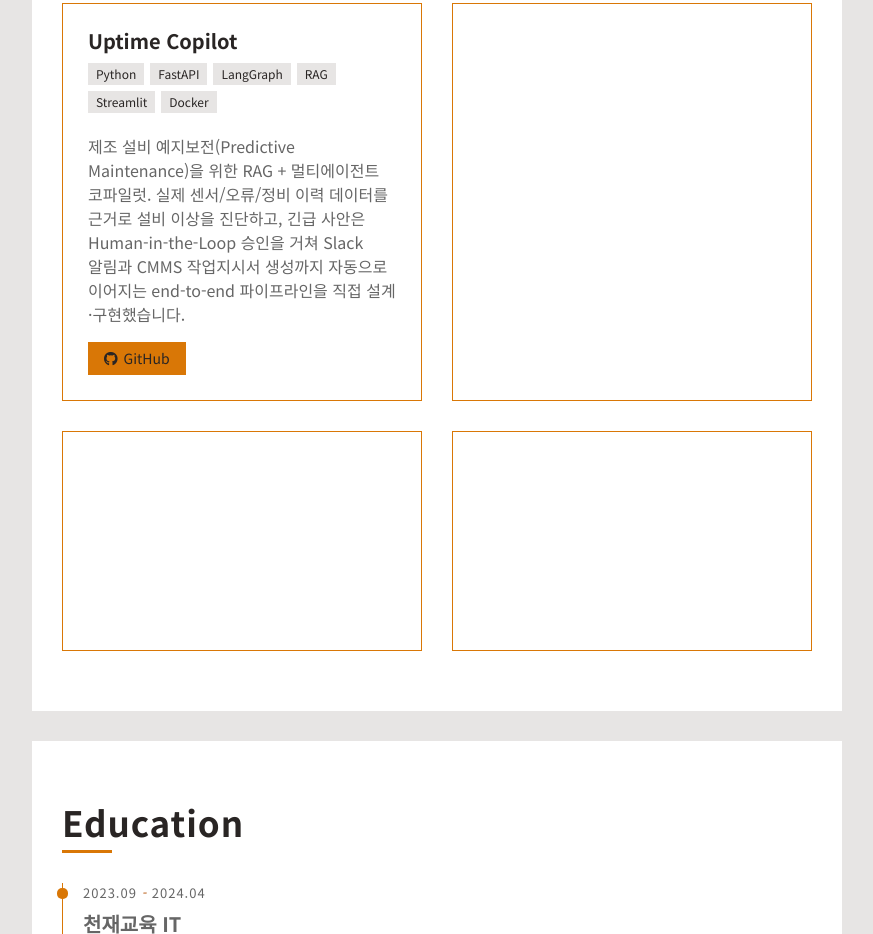
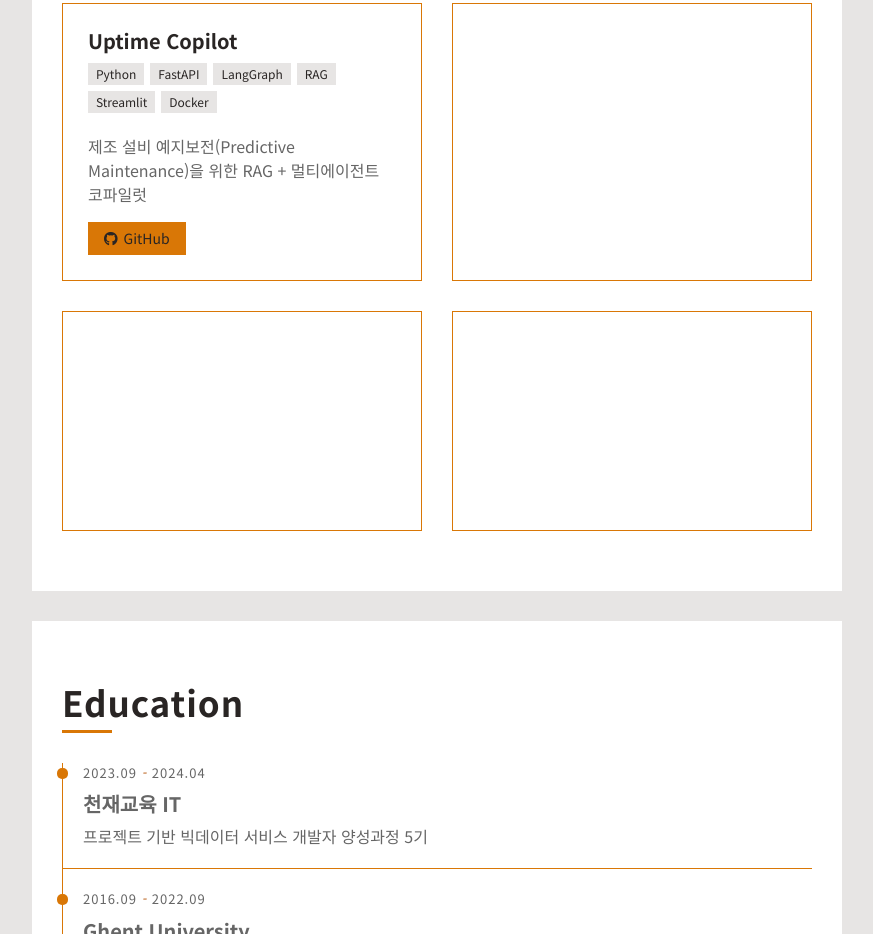
Before and after one commit to surplus96/surplus96.github.io, a plain HTML site: page index.html in a window 1280 px wide. Shown: the part 2847-3781 px from the top of the page, without its empty margins (368-1241 px from the left). Drawn offline with nearby package versions, Linux system fonts and the light colour scheme.

Commit message:
Update index.html

```diff
--- a/index.html
+++ b/index.html
@@ -249,7 +249,7 @@
                                 <div class="project-card">
                                     <h3>Uptime Copilot</h3>
                                     <div class="project-tags"><span>Python</span><span>FastAPI</span><span>LangGraph</span><span>RAG</span><span>Streamlit</span><span>Docker</span></div>
-                                    <p>제조 설비 예지보전(Predictive Maintenance)을 위한 RAG + 멀티에이전트 코파일럿. 실제 센서/오류/정비 이력 데이터를 근거로 설비 이상을 진단하고, 긴급 사안은 Human-in-the-Loop 승인을 거쳐 Slack 알림과 CMMS 작업지시서 생성까지 자동으로 이어지는 end-to-end 파이프라인을 직접 설계·구현했습니다.</p>
+                                    <p>제조 설비 예지보전(Predictive Maintenance)을 위한 RAG + 멀티에이전트 코파일럿</p>
                                     <a class="btn" href="https://github.com/surplus96/uptime-copilot" target="_blank" rel="noopener"><i class="fab fa-github"></i>GitHub</a>
                                 </div>
                             </div>
```
